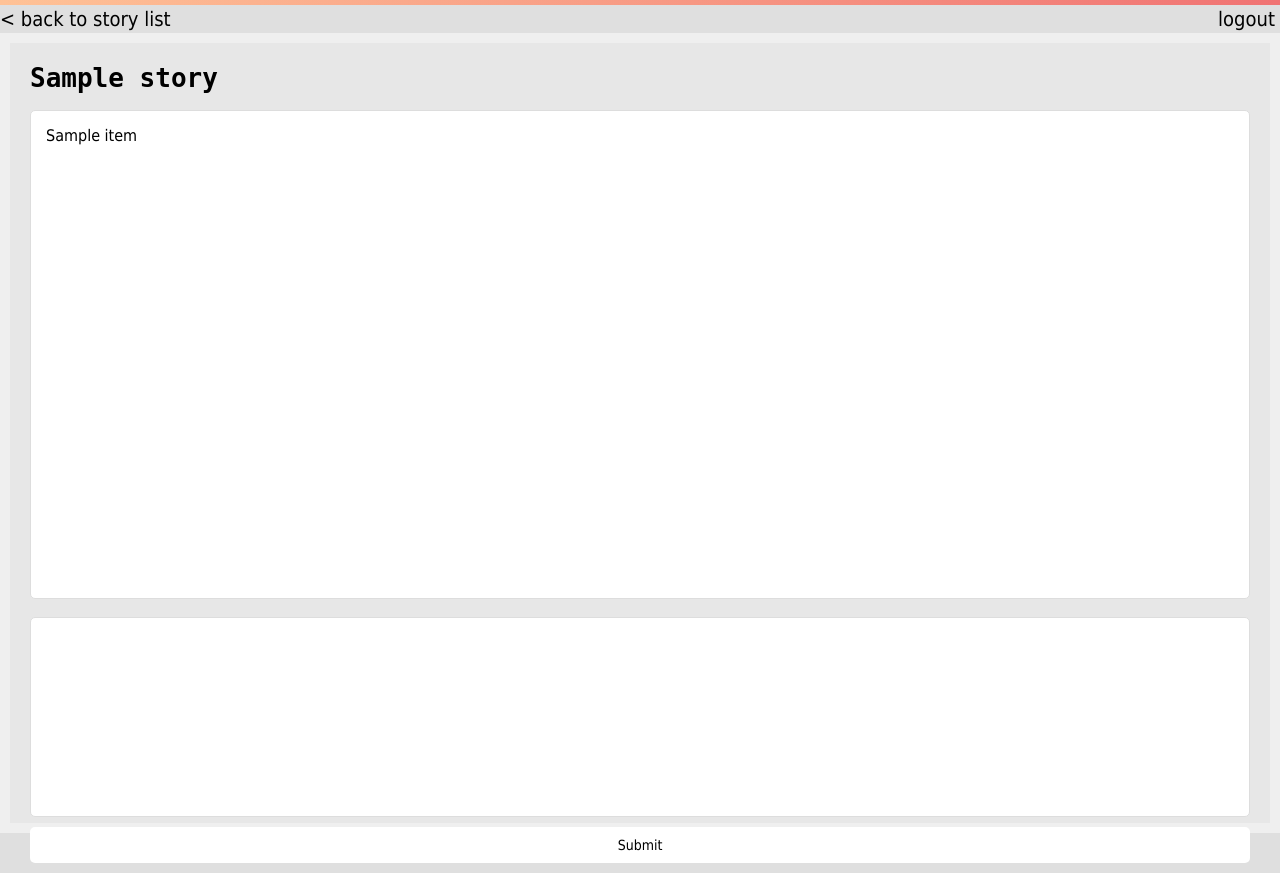
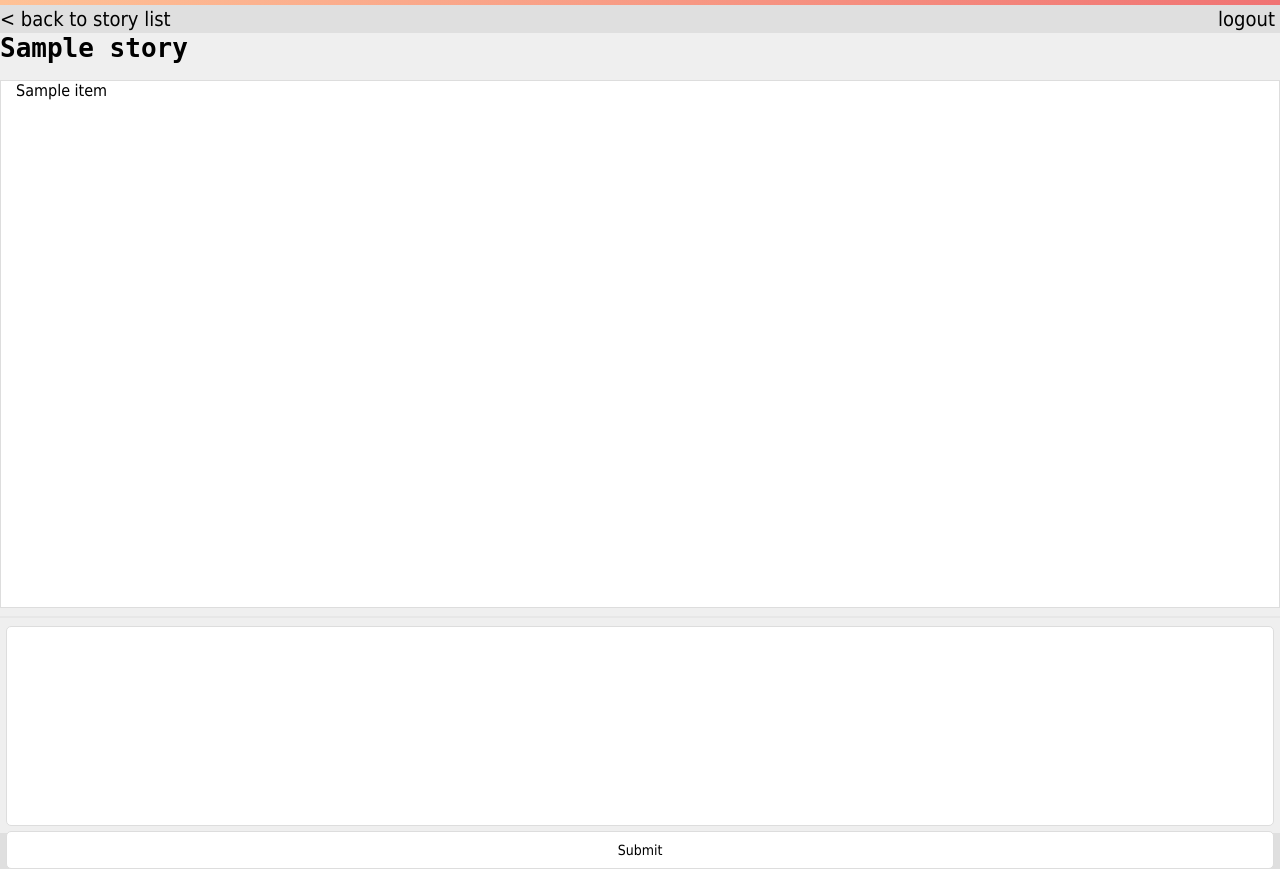
Before and after one commit to lawrenceliu2/xmdt, a Flask app: template templates/story.html in a window 1280 px wide. Run offline with Flask 2, Linux system fonts and the light colour scheme; the template is opened without the code that fills it: most values are stand-ins (such as "Sample title", 1, 10 or a date in 2020).

Commit message:
fixed story pane

```diff
--- a/templates/story.html
+++ b/templates/story.html
@@ -111,14 +111,6 @@
 	    	z-index: 999;
 	    }
 
-	    #rev-log {
-	    	position: relative;
-	    	width: 90%;
-	    	height: 100%;
-	    	margin: auto;
-	    	/*background-color: #000;*/
-	    }
-
 	    #story-pane {
 	    	position: relative;
 	    	width: 100%;
@@ -127,8 +119,7 @@
 	    	background-color: #fff;
 	    	border: 1px solid #ddd;
 		box-sizing: border-box;
-	    	padding: 15px;
-	    border-radius: 5px;
+	    	padding: 0 15px;
 	    overflow: scroll;
 	    overflow-x: hidden;
 	    }
@@ -147,9 +138,9 @@
 
 	    #story-input {
 	    	position: relative;
-	    	width: 100%;
+	    	width: 99%;
 	    	height: 200px;
-	    	/*margin: 30px 0 0 0;*/
+	    	margin: 0 auto;
 	    	background-color: #fff;
 	    	border: 1px solid #ddd;
 		box-sizing: border-box;
@@ -170,23 +161,29 @@
 	    }
 
 	    input[type=submit] {
-	    background-color: #fff;
-	    width: 100%;
+	    	background-color: #fff;
+	    	width: 100%;
 		border: none;
 		outline: none;
 		padding: 10px 20px;
 		font-size: 14px;
 		border-radius: 5px;
 		font-family: "Tahoma","DejaVu Sans",sans-serif;
-		margin: 10px auto;
 		position: relative;
-	}
+	    	border: 1px solid #ddd;
+		}
 
 	input[type=submit]:active {
 		background: linear-gradient(to right,rgba(255,194,150,0.25),rgba(240,115,115,0.25));
 	    /*box-shadow: inset 0px 0px 10px #BAA8A6;*/
 	    	border: solid 1px #bbb;
-	}
+	    }
+
+	    #button-wrapper {
+	    width: 99%;
+	    margin: 5px auto;
+	    position: relative;
+	    }
         </style>
   </head>
   <body>
@@ -197,7 +194,6 @@
 	<a style="float: left; font-size: 28px; text-decoration: none; color: #000;" href="/storylist"><span id="back-button" style="font-size: 20px; margin-top: 0;">&lt; back to story list</span></a>
 	<a style="float: right; font-size: 28px; text-decoration: none; color: #000;" href="/logout"><span id="logout-button" style="font-size: 20px; margin-right: 5px;">logout</span></a>
 	<div id="info-pane-wrapper">
-	  <div id="info-pane-content">
 	    <h1 style="font-family: monospace; margin-top: 0;">{{ story.title }}</h1>
 	    <div id="story-pane">
 	      {% for item in story.paragraphs %}
@@ -209,11 +205,12 @@
 	    <div id="story-input">
 	      <textarea name="story-input" id="story-input-input"></textarea>
 	    </div>
-	    <input type="submit" value="Submit">
+	    <div id="button-wrapper">
+	      <input type="submit" value="Submit">
+	      </div>
 	    </form>
 	  </div>
 	</div>
       </div>
-    </div>
   </body>
 </html>
```
